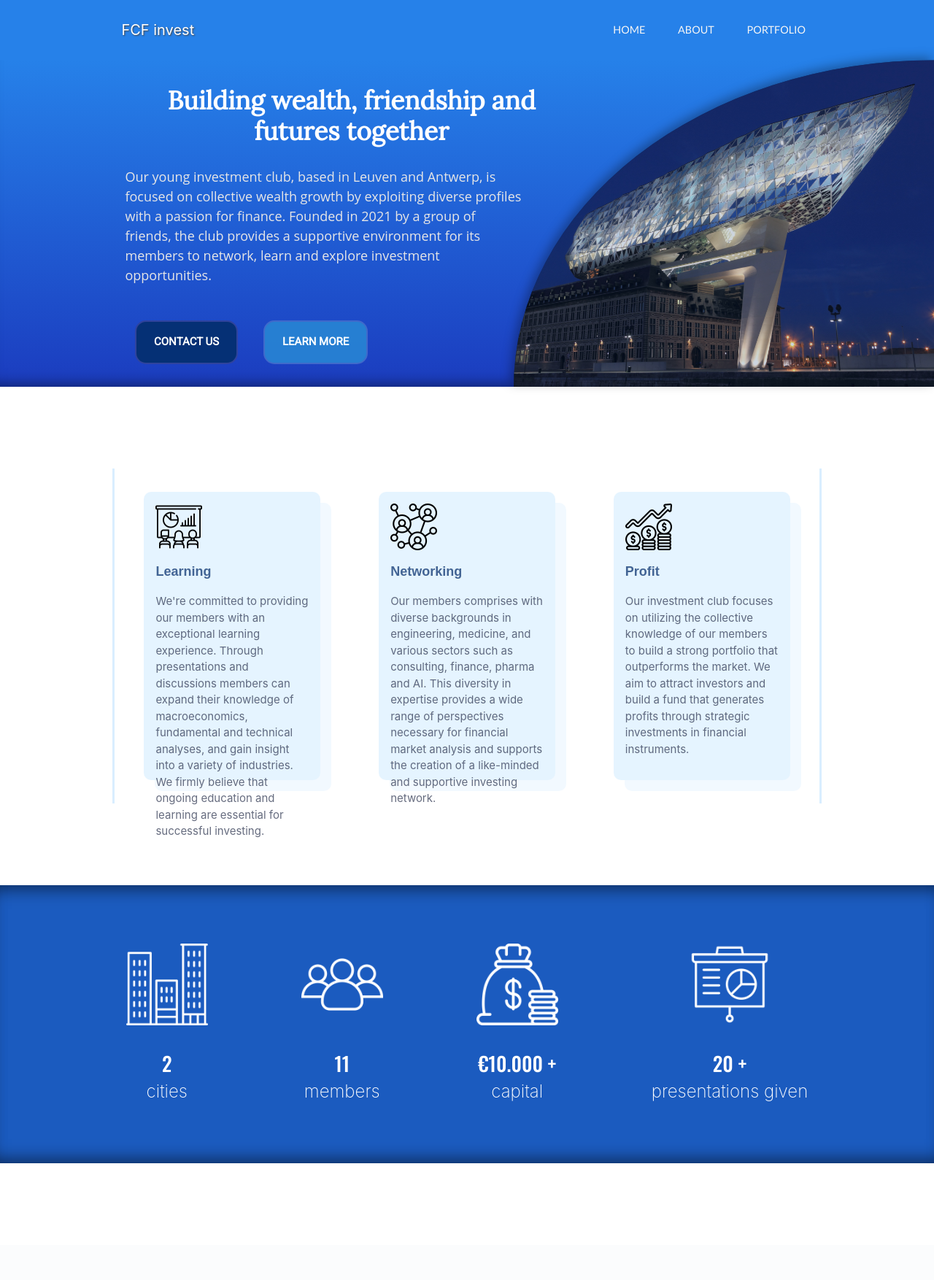
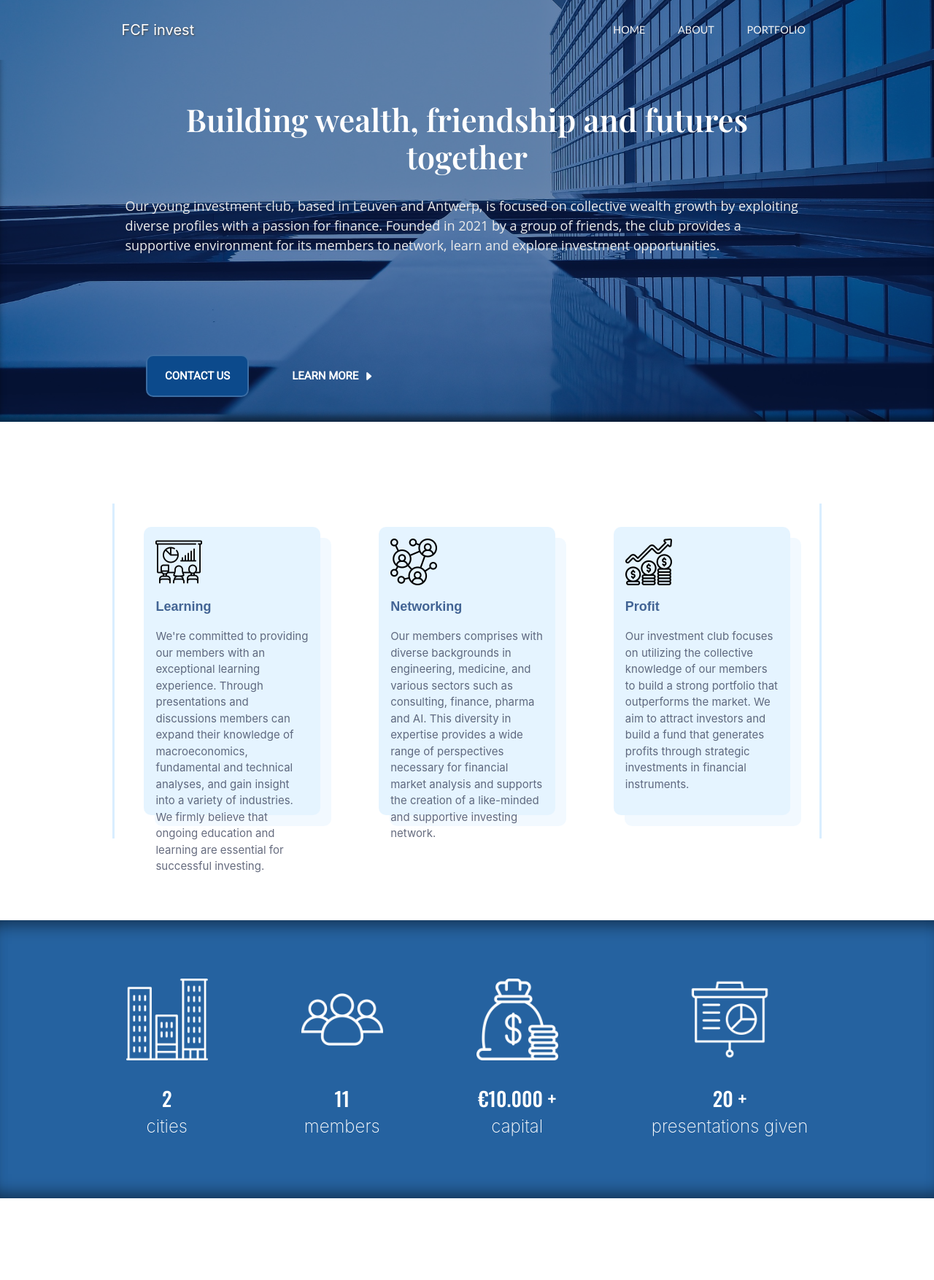
Before and after one commit to JeffSomersKUL/FCF_invest, a Flask app: template app/templates/index.html in a window 1280 px wide. Shown: the whole page at 73% size. Before the commit the page ends 1594 px from the top, so only its background shows below. Run offline with Flask 3, Linux system fonts and the light colour scheme; the template is opened without the code that fills it, so the values that code supplies are empty; some libraries are stand-ins or nearby versions; some web fonts are replaced.

Commit message:
new design for header

```diff
--- a/app/static/css/page.css
+++ b/app/static/css/page.css
@@ -4,21 +4,17 @@
 @import url('https://fonts.googleapis.com/css2?family=PT+Sans:ital,wght@0,700;1,400&display=swap');
 @import url('https://fonts.googleapis.com/css2?family=Arvo&display=swap');
 @import url('https://fonts.googleapis.com/css2?family=Arvo&display=swap');
-@import url('https://fonts.googleapis.com/css2?family=Arvo&family=Lora&display=swap');
+@import url('https://fonts.googleapis.com/css2?family=Lora:wght@600&display=swap');
 @import url('https://fonts.googleapis.com/css2?family=PT+Sans:ital,wght@0,700;1,400&family=Poppins:wght@300;400&display=swap');
 @import url('https://fonts.googleapis.com/css2?family=Heebo&family=PT+Sans:ital,wght@0,700;1,400&family=Poppins:wght@300;400&display=swap');
 @import url('https://fonts.googleapis.com/css2?family=Oswald:wght@500&family=Raleway:wght@400;500&family=Roboto+Condensed&display=swap');
+@import url('https://fonts.googleapis.com/css2?family=Playfair+Display:wght@600&family=Source+Sans+Pro:wght@600&display=swap');
 * {
   box-sizing: border-box;
 }
 
 body{
     background-color: white
-}
-
-.navbar-brand{
-    color: white;
-    text-shadow: 1px 1px 2px rgb(68, 68, 68);
 }
 
 /* header,
@@ -36,8 +32,8 @@ section {
   --dark-blue: #1b3cbf;
   --bggradient: linear-gradient(to bottom, var(--light-blue), var(--dark-blue));
   --light-gray: rgba(255, 255, 255, 0.877);
-  --height-header: 28rem;
   --section-gap:7rem;
+  --height-nav-header:31rem
 }
 
 .site-width{
@@ -45,62 +41,98 @@ section {
 }
 
 header {
-  background: var(--light-blue)
+  position: relative;
 }
 
-header a {
+.navbar-brand{
+  color: white;
+  text-shadow: 1px 1px 2px rgb(68, 68, 68);
+}
+
+.navbar-background{
+  background-color: var(--light-blue);
+  z-index: 1;
+}
+
+
+nav a {
     font-family: 'Lato', sans-serif;
     font-size: 0.9em;
     color: whitesmoke;
 }
 
-header a:hover{
+nav a:hover{
     color: whitesmoke;
 }
 
-header .navbar{
+nav .navbar{
   padding: 0.5rem 0rem;
   z-index: 6;
+  width: 100%;
 }
 
-header .nav-item:last-child {
+nav .nav-item:last-child {
   padding-right: 10.5rem;
 }
 
-header .nav-item {
+nav .nav-item {
   padding: 0.9em;
 }
 
-header .navbar-brand {
+nav .navbar-brand {
   padding-left: 10.4rem;
 }
 
-.nav-header{
-  background: #0015f9;
-  /* fallback for old browsers */
-  background: var(--bggradient);
+.nav-header-background{
+  position: absolute;
+  left:0;
+  bottom: 0;
+  width: 100%;
+  height: 100%;
+  z-index: 2;
 }
 
-.nav-header .row .col-md-8 {
-    padding: 3rem 0rem;
-    padding-bottom: 2rem;
+.nav-header-background .blue-filter{
+  position: absolute;
+  width: 100%;
+  height: 100%;
+  right: 0;
+  bottom:0;
+  background: rgba(8, 35, 100, 0.5);
+  /*clip-path: ellipse(100% 106% at 0% 100% );*/
+}
+
+.nav-header-background .city-image{
+  background-image: url(../images/building.jpg);
+  background-position: center;
+  background-size: cover;
+  height: 100%;
+  width: 100%;
+}
+
+.nav-header{
+  width: 100%;
+  position: relative;
+  height: var(--height-nav-header);
+  z-index: 2;
+  box-shadow: inset 0 -10px 10px -2px rgba(0,0,0,0.5);
+}
+
+.nav-header .col-header{
+  height: 100%;
+  padding: 3.2rem 0rem;
+  padding-bottom: 2rem;
+  align-items: self-start;
+  display: flex;
+  flex-direction: column;
 }
 
 .header-info{
+  height: 100%;
   display: flex;
   justify-content: center;
   align-items: center;
   position: relative;
-  box-shadow: inset 0 -20px 20px -18px rgba(0,0,0,0.5);
-}
-
-.Leuven-image{
-  position: absolute;
-  width: 45%;
-  height: var(--height-header);
-  right: 0;
-  bottom:0;
-  filter: drop-shadow(-4px -4px 7px rgba(0,0,0,0.3));
 }
 
 .cut-out{
@@ -113,95 +145,86 @@ header .navbar-brand {
   background: rgba(8, 48, 100, 0.69);
 }
 
-.blue-filter{
-  position: absolute;
-  width: 100%;
-  height: 100%;
-  right: 0;
-  bottom:0;
-  z-index: 2;
-  background: rgba(8, 48, 100, 0.20);
-  clip-path: ellipse(100% 100% at 100% 100%);
+.buttons-container{
+  align-content: center;
+  z-index: 4;
+  margin-top: 5.5rem;
+  display:flex;
 }
 
-.nav-header .container-fluid .cut-out .image-city{
-  width: 100%;
-  height: 100%;
-  background-image: url(../images/havenhuis.jpg);
-  background-position: top;
-  background-size: cover;
+.nav-header .container-fluid .col-header h1 {
+  font-family: 'Playfair Display', serif;
+  font-weight: bold;
+  padding: 0.1em 0.2em;
+  font-size: 43px;
 }
 
-.nav-header .container-fluid .row{
-  align-content: center;
-  height: var(--height-header);
-}
-
-.nav-header .container-fluid .row .col-md-8{
-  height: 100%;
-  display: flex;
-  flex-direction: column;
-  justify-content: center;
-  align-items: self-start;
-}
-
-.nav-header .container-fluid .col-md-8 h1 {
-  font-family: 'Lora', serif;
-  font-weight: bold;
-  padding: 0.1em 0.2em;
-  font-size: 35px;
-}
-
-.nav-header .container-fluid .col-md-8 p {
+.nav-header .container-fluid .col-header p {
   font-family: 'Open Sans', sans-serif;
   padding: 1rem 0.4rem;
   font-size: large;
-  color: #e6e6e6;
   text-align: left;
-  width: 88%;
+  color: #ececec;
+  width: 950px;
+  border-radius: 10px;
 }
 
-.contact{
-  background-color: #053075;
+
+.header-button-normal{
+  font-size: 15px;
+  font-weight: 600;
+  padding: 16px 24px;
+  margin-top:1rem;
+  margin-bottom: 1rem;
+  margin-left: 35px;
+  cursor: pointer;
+  font-family: 'Heebo', sans-serif;
+  display: flex;
+  align-items: center;
+  gap: 6px;
+  transition: all 700ms cubic-bezier(.23, 1, 0.32, 1);
 }
 
-.learn-more{
-  background-color: #2782d3f5;
+.header-button-normal:hover{
+  color: #021135;
+  text-shadow: rgba(0, 0, 0, 0.8) 0 8px 15px;
+  transform: translateY(-2px);
+
 }
 
-.header-button{
+.header-button-normal:active {
+  color: white;
+  text-shadow: none;
+  transform: translateY(0);
+}
+
+
+
+.header-button-floating{
+  background-color: #0c4a8c;
   appearance: none;
-  border: 2px solid #5956C482;
-  border-radius: 15px;
-  box-sizing: border-box;
-  color: #FFFFFF;
   cursor: pointer;
   display: inline-block;
   font-size: 15px;
   font-weight: 600;
   line-height: normal;
-  min-height: 60px;
-  outline: none;
   padding: 16px 24px;
-  text-align: center;
-  text-decoration: none;
-  transition: all 300ms cubic-bezier(.23, 1, 0.32, 1);
-  user-select: none;
-  -webkit-user-select: none;
   touch-action: manipulation;
-  will-change: transform;
   font-family: 'Heebo', sans-serif;
   margin-top:1rem;
   margin-bottom: 1rem;
   margin-left: 35px;
+  border: 2px solid #3b6da4;
+  border-radius: 10px;
+  transition: all 700ms cubic-bezier(.23, 1, 0.32, 1);
 }
 
-.header-button:hover {
+.header-button-floating:hover {
   box-shadow: rgba(0, 0, 0, 0.25) 0 8px 15px;
   transform: translateY(-2px);
 }
 
-.header-button:active {
+.header-button-floating:active {
   box-shadow: none;
   transform: translateY(0);
 }
@@ -286,7 +309,7 @@ transform-origin: bottom left;
 /********* section 2 *********/
 
 .section-2{
-  background-color: #1b5bbf;
+  background-color: #2562a0;
   box-shadow:
     inset 0 -22px 22px -16px rgba(0,0,0,0.5),
     inset 0 22px 22px -16px rgba(0,0,0,0.5);
--- a/app/templates/base.html
+++ b/app/templates/base.html
@@ -4,12 +4,13 @@
   <link rel="stylesheet" href="https://cdn.jsdelivr.net/npm/bootstrap@4.3.1/dist/css/bootstrap.min.css"
       integrity="sha384-ggOyR0iXCbMQv3Xipma34MD+dH/1fQ784/j6cY/iJTQUOhcWr7x9JvoRxT2MZw1T" crossorigin="anonymous">
   <link href="{{ url_for('static', filename='css/page.css') }}" rel="stylesheet">
+  <link rel="stylesheet" href="https://cdn.jsdelivr.net/npm/bootstrap-icons@1.3.0/font/bootstrap-icons.css">
   <title>{% block title %}FCF invest{% endblock %}</title>
 </head>
 
 <header>
-  <div class="container-fluid p-0">
-    <nav class="navbar navbar-expand-lg">
+  <nav>
+    <div class="navbar navbar-expand-lg">
       <div class="navbar-brand" href="#">
         FCF invest
       </div>
@@ -32,9 +33,9 @@
             <a class="nav-link hover-underline-animation" href="#">PORTFOLIO</a>
           </li>
         </ul>
-      </div>
-    </nav>
-  </div>
+    </div>
+  </nav>
+  {% block header %}{% endblock %}
 </header>
 
 {% block app_content %}{% endblock %}
--- a/app/templates/index.html
+++ b/app/templates/index.html
@@ -1,10 +1,13 @@
 {% extends "base.html" %}
 
-{% block app_content %}
+{% block header %}
+<div class="nav-header-background">
+    <div class="blue-filter"></div>
+    <div class="city-image"></div>
+</div>
 <div class="nav-header">
     <div class="container-fluid text-center header-info">
-      <div class="row site-width text-white">
-        <div class="col-md-8 col-sm-12 ">
+        <div class="col-header site-width text-white">
             <h1>Building wealth, friendship and futures together</h1>
             <p>
                 Our young investment club, based in Leuven and Antwerp, is focused on collective
@@ -13,21 +16,21 @@
                 supportive environment for its members to network, learn and explore
                 investment opportunities.
             </p>
-          <div class="row">
-            <div class="header-button contact">CONTACT US</div>
-            <div class="header-button learn-more">LEARN MORE</div>
-          </div>
-        </div>
-      </div>
-      <div class="Leuven-image">
-        <div class="cut-out">
-          <div class="image-city"></div>
-        </div>
-        <div class="blue-filter"></div>
+            <div class="buttons-container">
+                <div class="header-button-floating">CONTACT US</div>
+                <div class="header-button-normal ">
+                    LEARN MORE
+                    <i class="bi bi-caret-right-fill"></i>
                 </div>
             </div>
         </div>
     </div>
+</div>
+
+{% endblock %}
+
+{% block app_content %}
+
 
 <main>
 <section class="section-1">
```
Also changed, not shown: app/static/images/building.jpg (added), app/static/images/test.jpg (added). Lines whose indentation alone changed are shown as unchanged.
